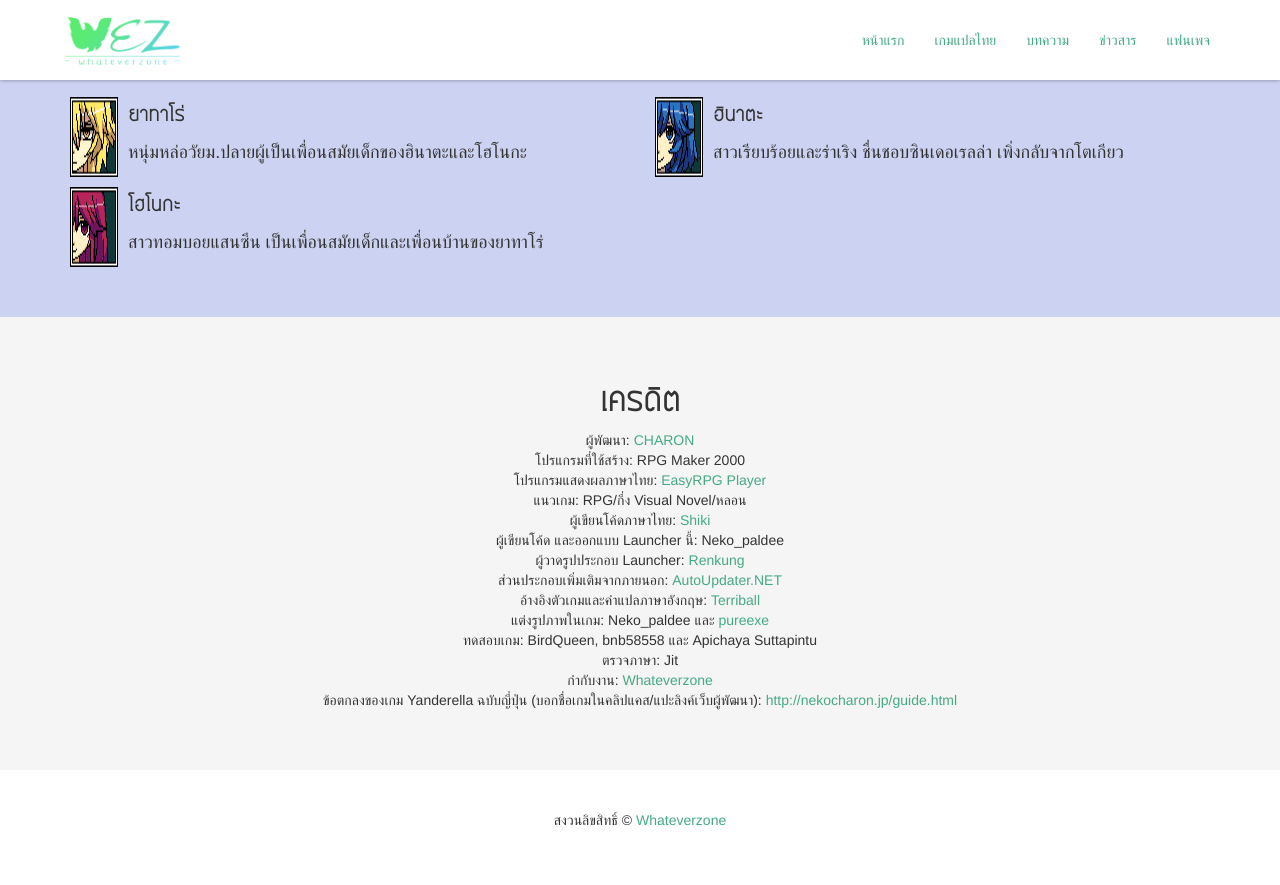
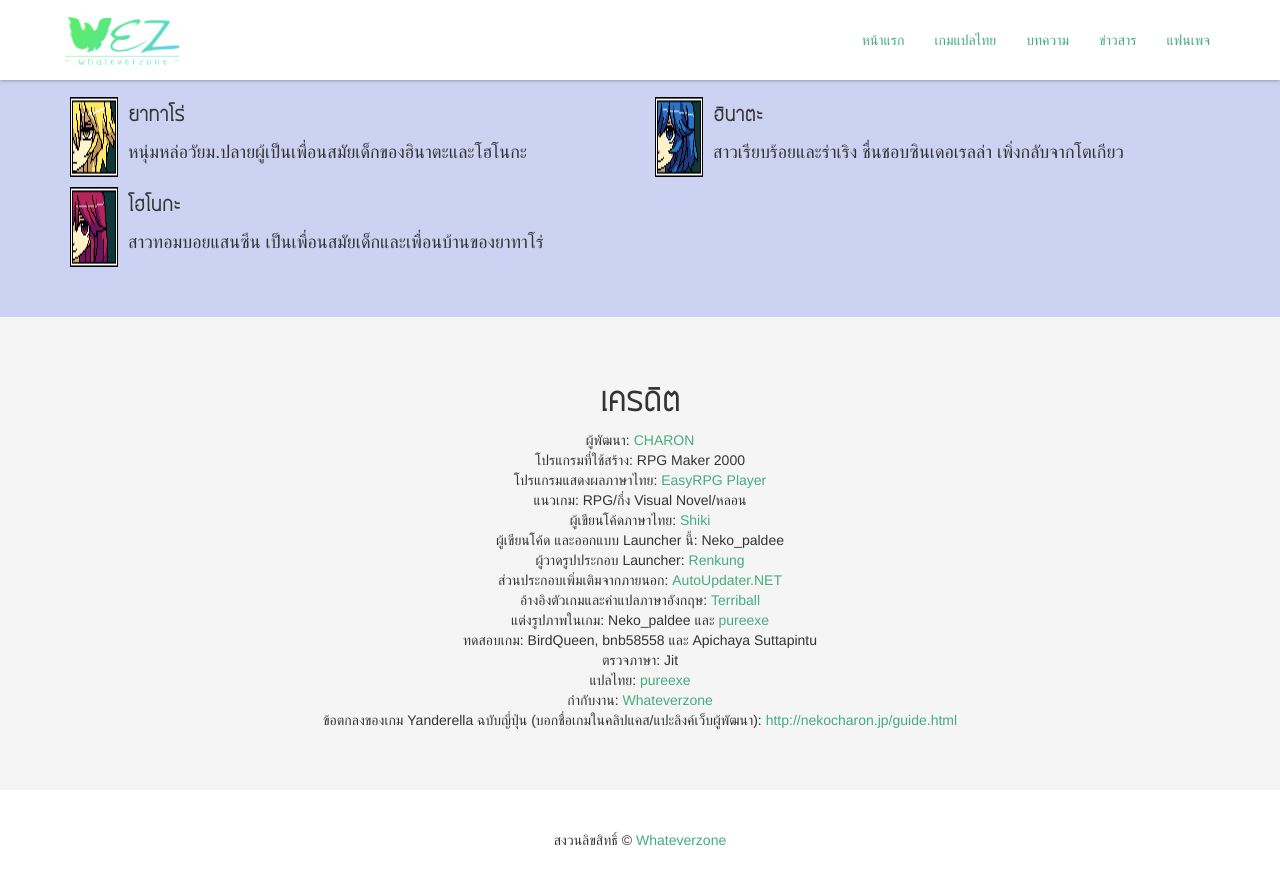
Before and after one commit to pureexe/wez, a Jekyll site: the page built from game/yanderella.html, in a window 1280 px wide and 900 px high, scrolled down 915 px. Shown: the top 885 px of the window. Built offline with Jekyll 4.4.1, drawn with Linux system fonts in a browser that asks for light colours.

Commit message:
Update yanderella.html

```diff
--- a/game/yanderella.html
+++ b/game/yanderella.html
@@ -33,6 +33,8 @@ credits:
   content: BirdQueen, bnb58558 และ Apichaya Suttapintu
 - title: ตรวจภาษา
   content: Jit
+- title: แปลไทย
+  content: <a href="https://www.facebook.com/puresapp/">pureexe</a>
 - title: กำกับงาน
   content: <a href="https://www.facebook.com/whateverzonepage">Whateverzone</a>
 - title: ข้อตกลงของเกม Yanderella ฉบับญี่ปุ่น (บอกชื่อเกมในคลิปแคส/แปะลิงค์เว็บผู้พัฒนา)
```
